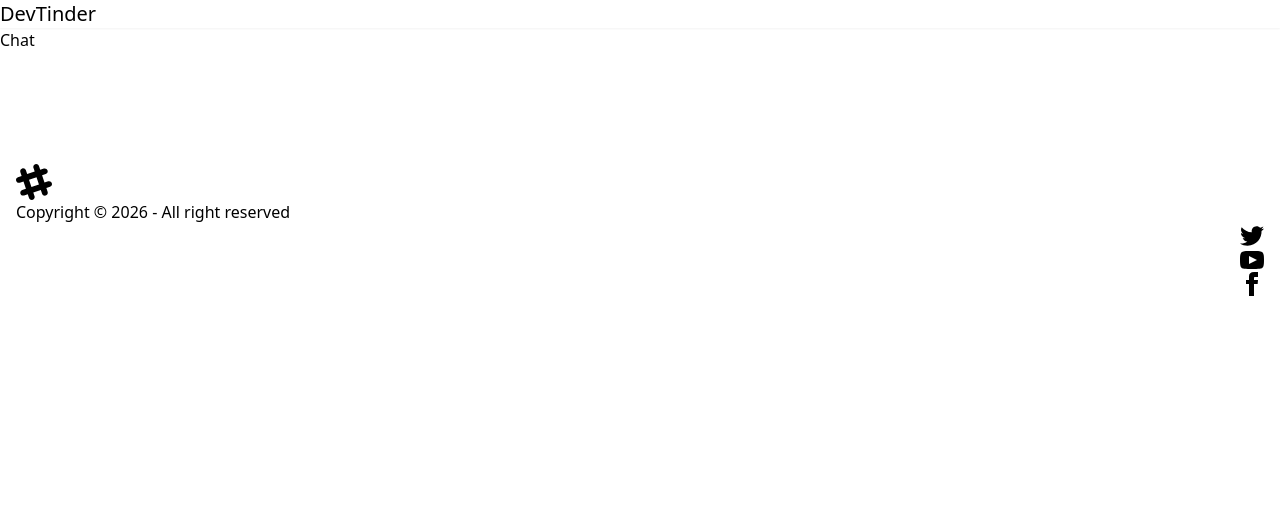
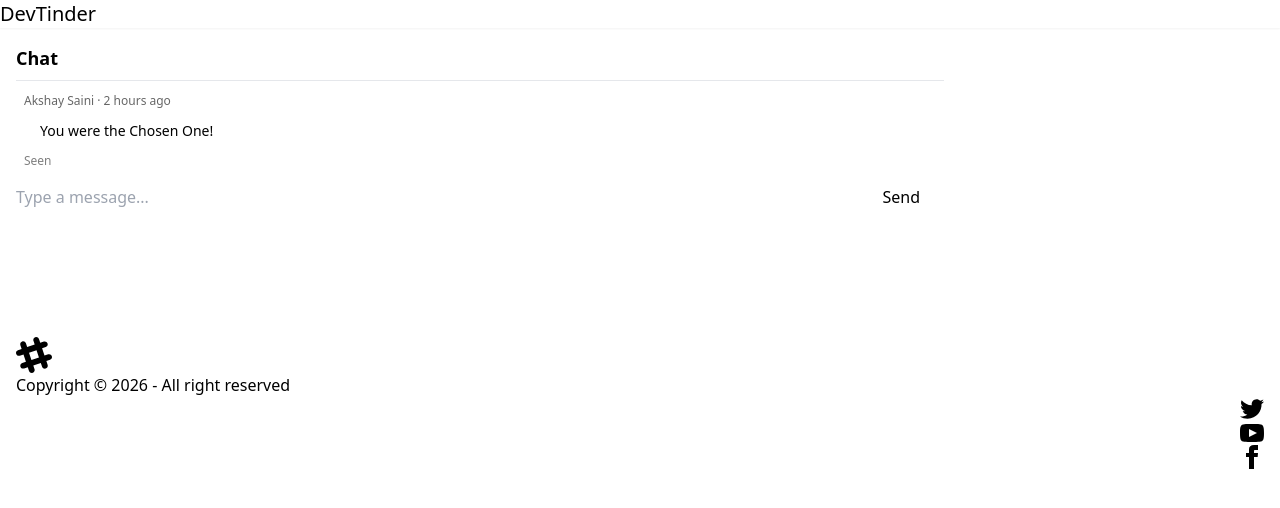
Before and after one commit to Priyasaha7/Dev_Tinder_Web, a React (Vite) app: page /chat/1 in a window 1280 px wide. Shown: the top 508 px of the page. Built offline with nearby package versions, Linux system fonts and the light colour scheme; no server answers.

Commit message:
feat: implement chat box with messages, input field, and send button

```diff
--- a/src/App.jsx
+++ b/src/App.jsx
@@ -8,7 +8,7 @@ import { Provider } from "react-redux";
 import appStore from "./utils/appStore";
 import Connection from "./Components/Connection.jsx";
 import Requests from "./Components/Requests.jsx";
-import { Chat } from "./Components/Chat.jsx";
+import Chat from "./Components/Chat.jsx";
 
 function App() {
   return (
--- a/src/Components/Chat.jsx
+++ b/src/Components/Chat.jsx
@@ -1,5 +1,36 @@
-import React from "react";
+const Chat = () => {
+  return (
+    <div className="flex flex-col h-full w-3/4  bg-base-300 rounded-xl p-4">
+      {/* Header */}
+      <div className="border-b border-base-content/20 pb-2 mb-3">
+        <h2 className="text-lg font-semibold">Chat</h2>
+      </div>
 
-export const Chat = () => {
-  return <div>Chat</div>;
+      {/* Messages Area */}
+      <div className="flex-1 overflow-y-auto space-y-4 px-2">
+        {/* Incoming Message */}
+        <div className="flex flex-col max-w-[70%]">
+          <span className="text-xs opacity-60 mb-1">
+            Akshay Saini · 2 hours ago
+          </span>
+          <div className="bg-base-200 rounded-xl px-4 py-2 text-sm">
+            You were the Chosen One!
+          </div>
+          <span className="text-xs opacity-50 mt-1">Seen</span>
+        </div>
+      </div>
+
+      {/* Input Area */}
+      <div className="mt-4 flex items-center gap-2">
+        <input
+          type="text"
+          placeholder="Type a message..."
+          className="input input-bordered w-full bg-base-200"
+        />
+        <button className="btn btn-primary px-6">Send</button>
+      </div>
+    </div>
+  );
 };
+
+export default Chat;
```
